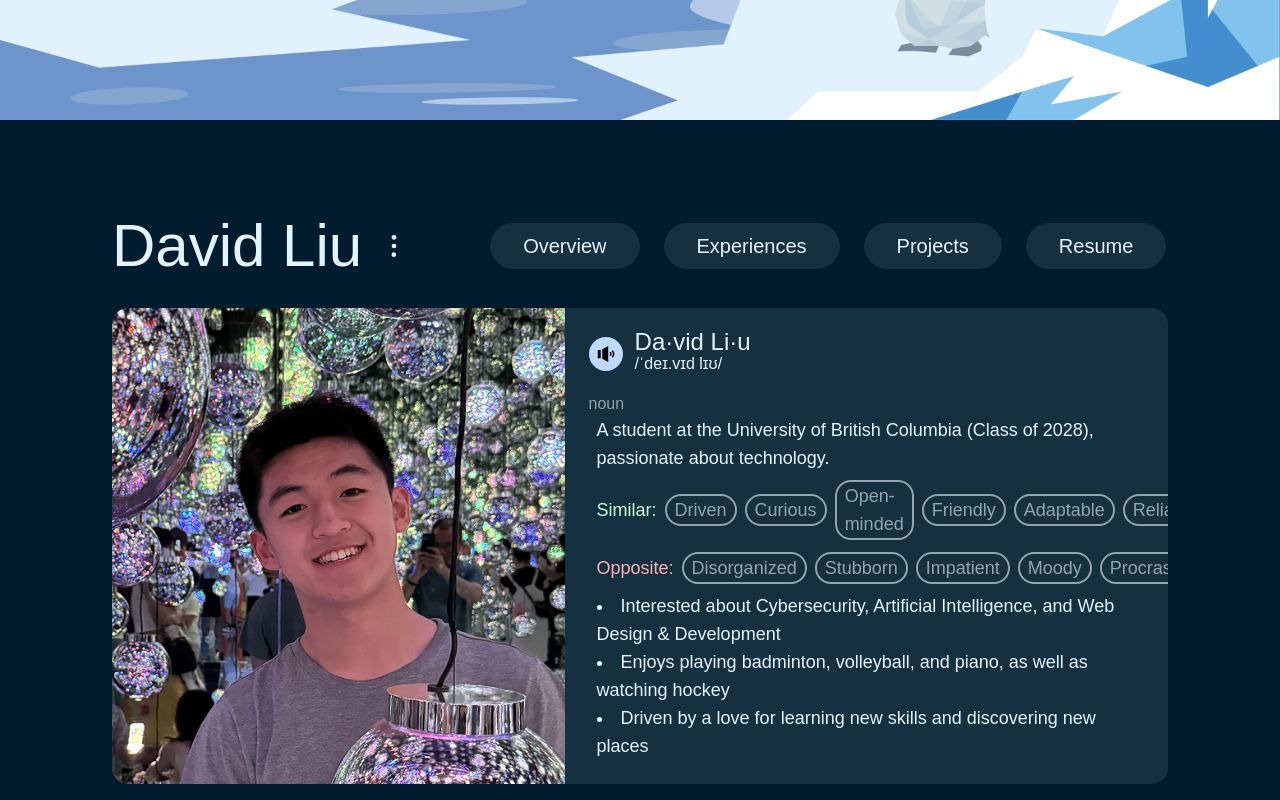
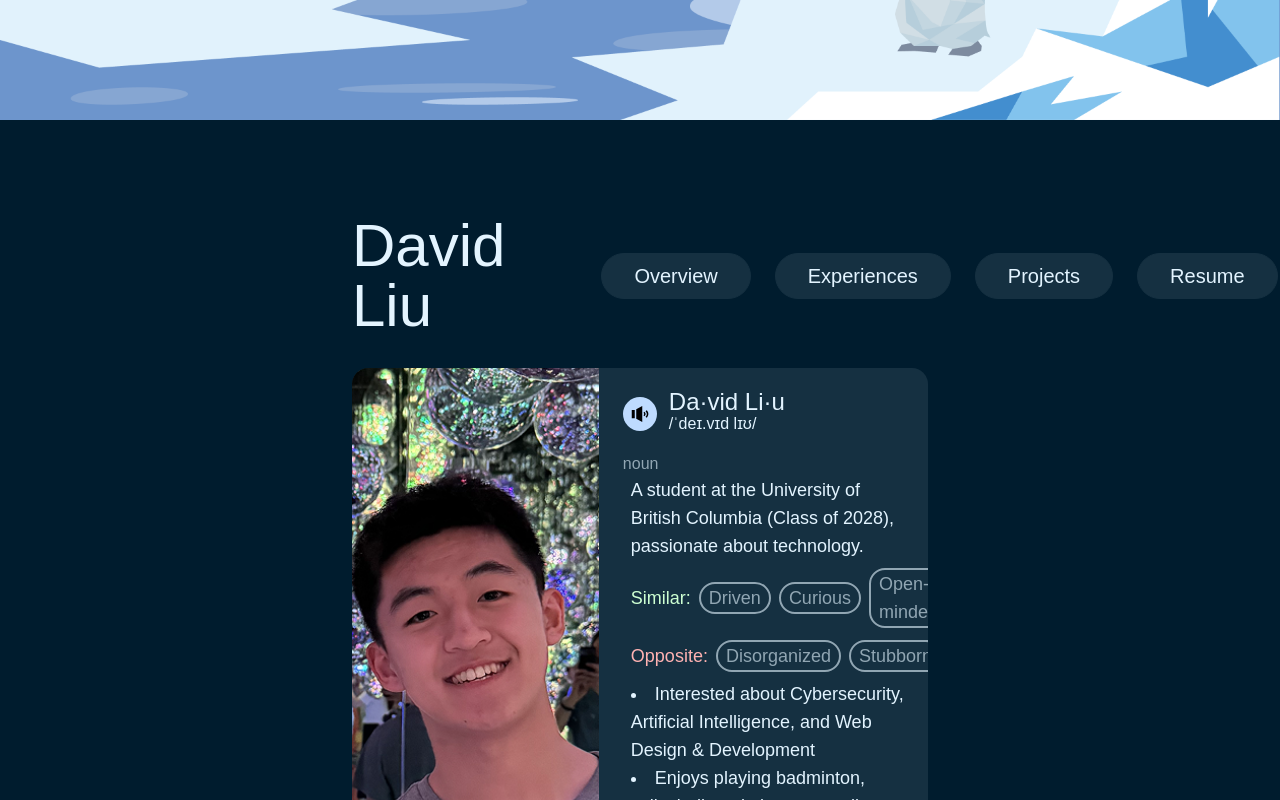
Before and after one commit to Davooood90/Portfolio, a Next.js app: page / in a window 1280 px wide. Shown: the part 1400-2200 px from the top of the page. Built offline with nearby package versions, Linux system fonts and the light colour scheme; a web font is replaced by a local one.

Commit message:
Fixed Minor Styling Error

```diff
--- a/src/components/about.tsx
+++ b/src/components/about.tsx
@@ -55,7 +55,7 @@ export default function AboutPage() {
   };
 
   return (
-    <div className="flex flex-col h-screen  px-20">
+    <div className="flex flex-col px-80">
       <div className="flex text-lightblue p-8 pt-24 items-center">
         <h1 className="text-6xl mr-4">David Liu</h1>
         <svg
```
